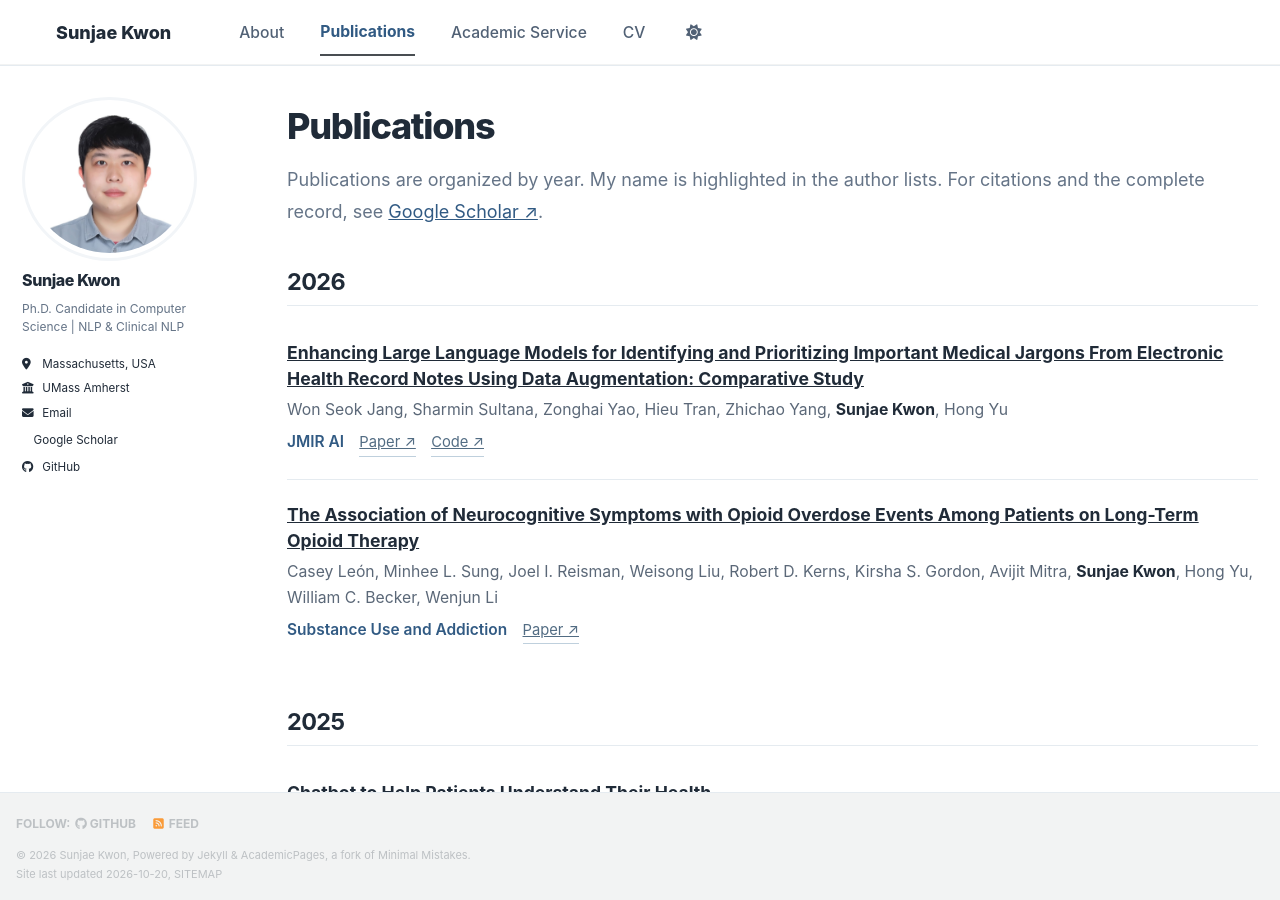
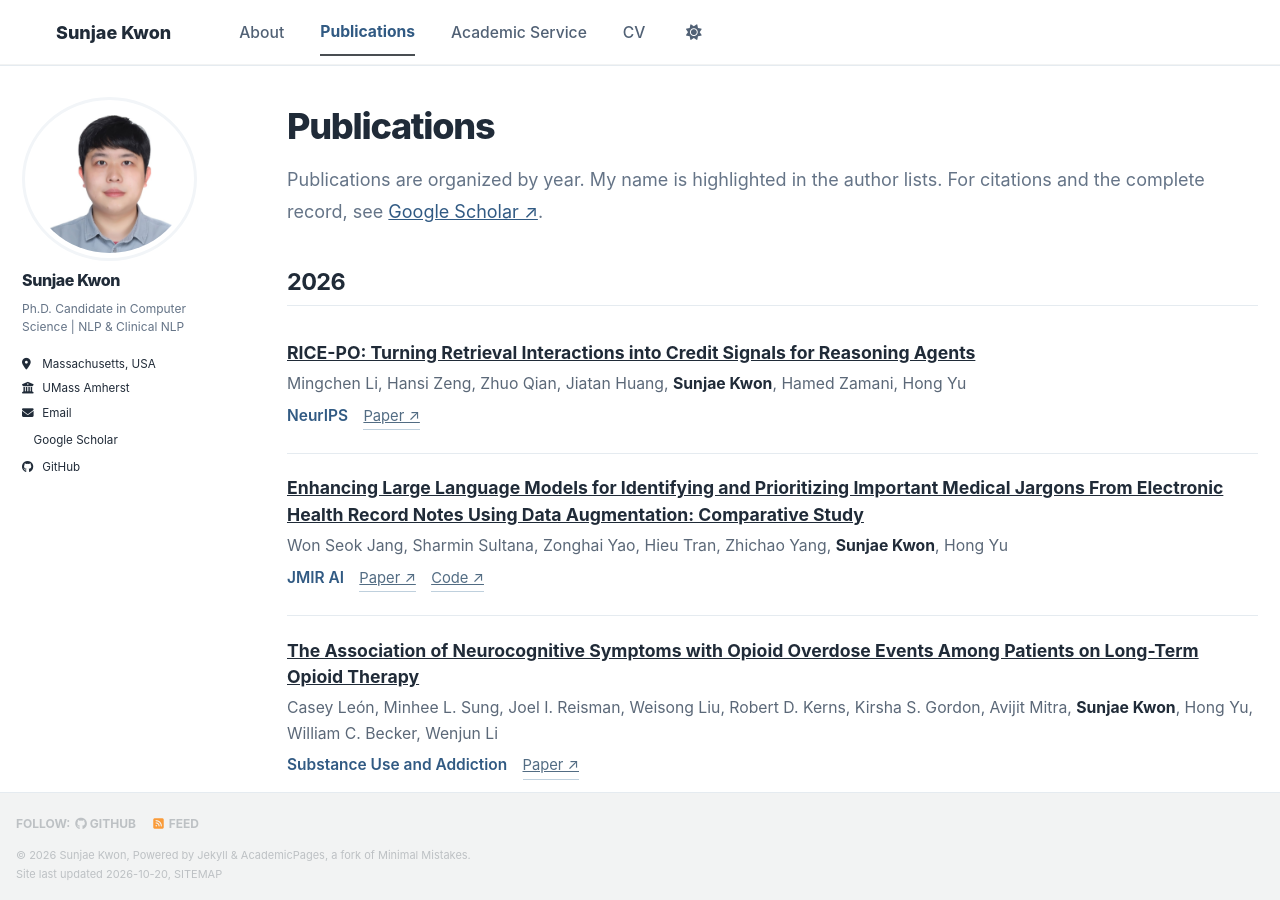
Before and after one commit to soon91jae/soon91jae.github.io, a Jekyll site: the page built from _pages/publications.html, in a window 1280 px wide and 900 px high. Built offline with Jekyll 4.4.1, drawn with Linux system fonts in a browser that asks for light colours; a style sheet for code colours, icons or effects is not loaded.

Commit message:
Restore NeurIPS 2026 RICE-PO and number conference workshop journal papers oldest to newest

```diff
--- a/_data/papers.yml
+++ b/_data/papers.yml
@@ -1,129 +1,185 @@
+- year: 2026
+  title: "RICE-PO: Turning Retrieval Interactions into Credit Signals for Reasoning Agents"
+  authors: "Mingchen Li, Hansi Zeng, Zhuo Qian, Jiatan Huang, Sunjae Kwon, Hamed Zamani, Hong Yu"
+  venue: "NeurIPS"
+  paper: "https://arxiv.org/abs/2605.26352v3"
+  poster: "https://neurips.cc/virtual/2026/loc/atlanta/poster/155818"
+  category: "C"
+  number: "C12"
 - year: 2026
   title: "Enhancing Large Language Models for Identifying and Prioritizing Important Medical Jargons From Electronic Health Record Notes Using Data Augmentation: Comparative Study"
   authors: "Won Seok Jang, Sharmin Sultana, Zonghai Yao, Hieu Tran, Zhichao Yang, Sunjae Kwon, Hong Yu"
   venue: "JMIR AI"
   paper: "https://ai.jmir.org/2026/1/e75561"
   code: "https://github.com/memy85/2024_medicalnote_annotation"
+  category: "J"
+  number: "J5"
 - year: 2026
   title: "The Association of Neurocognitive Symptoms with Opioid Overdose Events Among Patients on Long-Term Opioid Therapy"
   authors: "Casey León, Minhee L. Sung, Joel I. Reisman, Weisong Liu, Robert D. Kerns, Kirsha S. Gordon, Avijit Mitra, Sunjae Kwon, Hong Yu, William C. Becker, Wenjun Li"
   venue: "Substance Use and Addiction"
   paper: "https://doi.org/10.1177/29767342261443858"
+  category: "J"
+  number: "J4"
 - year: 2025
   title: "Chatbot to Help Patients Understand Their Health"
   authors: "Won Seok Jang, Hieu Tran, Manav Shaileshkumar Mistry, Sai Kiran Gandluri, Yifan Zhang, Sharmin Sultana, Sunjae Kwon, Yuan Zhang, Zonghai Yao, Hong Yu"
   venue: "Findings of EMNLP"
   paper: "https://aclanthology.org/2025.findings-emnlp.351/"
+  category: "C"
+  number: "C11"
 - year: 2025
   title: "DischargeSim: A Simulation Benchmark for Educational Doctor–Patient Communication at Discharge"
   authors: "Zonghai Yao, Michael Sun, Won Seok Jang, Sunjae Kwon, Soie Kwon, Hong Yu"
   venue: "EMNLP"
   paper: "https://aclanthology.org/2025.emnlp-main.546/"
+  category: "C"
+  number: "C10"
 - year: 2025
   title: "Occurrence of Opioid Related Neurocognitive Symptoms Associated with Long-Term Opioid Therapy"
   authors: "Casey León, Minhee L. Sung, Joel I. Reisman, Weisong Liu, Robert D. Kerns, Kirsha S. Gordon, Avijit Mitra, Sunjae Kwon, Hong Yu, William C. Becker, Wenjun Li"
   venue: "The Clinical Journal of Pain"
   paper: "https://pubmed.ncbi.nlm.nih.gov/39682036/"
+  category: "J"
+  number: "J3"
 - year: 2024
   title: "ODD: A Benchmark Dataset for the Natural Language Processing Based Opioid Related Aberrant Behavior Detection"
   authors: "Sunjae Kwon, Xun Wang, Weisong Liu, Emily Druhl, Minhee Sung, Joel Reisman, Wenjun Li, Robert Kerns, William Becker, Hong Yu"
   venue: "NAACL"
   paper: "https://aclanthology.org/2024.naacl-long.244/"
   code: "https://github.com/soon91jae/ORAB_MIMIC"
+  category: "C"
+  number: "C9"
 - year: 2024
   title: "README: Bridging Medical Jargon and Lay Understanding for Patient Education Through Data-Centric NLP"
   authors: "Zonghai Yao, Nandyala Siddharth Kantu, Guanghao Wei, Hieu Tran, Zhangqi Duan, Sunjae Kwon, Zhichao Yang, Hong Yu"
   venue: "Findings of EMNLP"
   paper: "https://aclanthology.org/2024.findings-emnlp.737/"
   code: "https://github.com/zonghai-yao/NoteAid-README"
+  category: "C"
+  number: "C8"
 - year: 2024
   title: "ClinicalMamba: A Generative Clinical Language Model on Longitudinal Clinical Notes"
   authors: "Zhichao Yang, Avijit Mitra, Sunjae Kwon, Hong Yu"
   venue: "ClinicalNLP at NAACL"
   paper: "https://aclanthology.org/2024.clinicalnlp-1.5/"
   code: "https://github.com/whaleloops/ClinicalMamba"
+  category: "W"
+  number: "W8"
 - year: 2024
   title: "UMass-BioNLP at MEDIQA-M3G 2024: DermPrompt - A Systematic Exploration of Prompt Engineering with GPT-4V for Dermatological Diagnosis"
   authors: "Parth Vashisht, Abhilasha Lodha, Mukta Maddipatla, Zonghai Yao, Avijit Mitra, Zhichao Yang, Sunjae Kwon, Junda Wang, Hong Yu"
   venue: "ClinicalNLP at NAACL"
   paper: "https://aclanthology.org/2024.clinicalnlp-1.50/"
+  category: "W"
+  number: "W7"
 - year: 2024
   title: "Blocks Architecture (BloArk): Efficient, Cost-Effective, and Incremental Dataset Architecture for Wikipedia Revision History"
   authors: "Lingxi Li, Zonghai Yao, Sunjae Kwon, Hong Yu"
   venue: "Workshop on Advancing NLP for Wikipedia"
   paper: "https://aclanthology.org/2024.wikinlp-1.16/"
+  category: "W"
+  number: "W6"
 - year: 2024
   title: "Is It Safe to Cross? Interpretable Risk Assessment with GPT-4V for Safety-Aware Street Crossing"
   authors: "Hochul Hwang, Sunjae Kwon, Yekyung Kim, Donghyun Kim"
   venue: "Ubiquitous Robots · Best Paper Award Finalist"
   paper: "https://ieeexplore.ieee.org/document/10597464"
+  category: "C"
+  number: "C7"
 - year: 2023
   title: "Vision Meets Definitions: Unsupervised Visual Word Sense Disambiguation Incorporating Gloss Information"
   authors: "Sunjae Kwon, Rishabh Garodia, Minhwa Lee, Zhichao Yang, Hong Yu"
   venue: "ACL"
   paper: "https://aclanthology.org/2023.acl-long.88/"
   code: "https://github.com/soon91jae/UVWSD"
+  category: "C"
+  number: "C6"
 - year: 2023
   title: "CR-COPEC: Causal Rationale of Corporate Performance Changes to learn from Financial Reports"
   authors: "Ye Eun Chun, Sunjae Kwon, Kyunghwan Sohn, Nakwon Sung, Junyoup Lee, Byoung Ki Seo, Kevin Compher, Seung-won Hwang, Jaesik Choi"
   venue: "Findings of EMNLP"
   paper: "https://aclanthology.org/2023.findings-emnlp.26/"
   code: "https://github.com/CR-COPEC/CR-COPEC"
+  category: "C"
+  number: "C5"
 - year: 2023
   title: "Multi-label Few-shot ICD Coding as Autoregressive Generation with Prompt"
   authors: "Zhichao Yang, Sunjae Kwon, Zonghai Yao, Hong Yu"
   venue: "AAAI · Oral"
   paper: "https://ojs.aaai.org/index.php/AAAI/article/view/25668"
+  category: "C"
+  number: "C4"
 - year: 2022
   title: "MedJEx: A Medical Jargon Extraction Model with Wiki's Hyperlink Span and Contextualized Masked Language Model Score"
   authors: "Sunjae Kwon, Zonghai Yao, Harmon Jordan, David Levy, Brian Corner, Hong Yu"
   venue: "EMNLP"
   paper: "https://aclanthology.org/2022.emnlp-main.805/"
+  category: "C"
+  number: "C3"
 - year: 2021
   title: "Word Sense Disambiguation Based on Context Selection Using Knowledge-Based Word Similarity"
   authors: "Sunjae Kwon, Dongsuk Oh, Youngjoong Ko"
   venue: "Information Processing & Management"
   paper: "https://doi.org/10.1016/j.ipm.2021.102551"
+  category: "J"
+  number: "J2"
 - year: 2021
   title: "The Global Banking Standards QA Dataset (GBS-QA)"
   authors: "Kyunghwan Sohn, Sunjae Kwon, Jaesik Choi"
   venue: "EcoNLP at EMNLP"
   paper: "https://aclanthology.org/2021.econlp-1.3/"
+  category: "W"
+  number: "W5"
 - year: 2020
   title: "Why Do Masked Neural Language Models Still Need Commonsense Repositories to Handle Semantic Variations in Question Answering?"
   authors: "Sunjae Kwon, Cheongwoong Kang, Jiyeon Han, Jaesik Choi"
   venue: "RCQA at AAAI · Oral"
   paper: "https://rcqa-ws.github.io/papers/paper2.pdf"
+  category: "W"
+  number: "W4"
 - year: 2019
   title: "Effective Vector Representation for the Korean Named-Entity Recognition"
   authors: "Sunjae Kwon, Youngjoong Ko, Jungyun Seo"
   venue: "Pattern Recognition Letters"
   paper: "https://doi.org/10.1016/j.patrec.2018.11.019"
   code: "https://github.com/soon91jae/Korean-End2End-Named-entity-Recognition"
+  category: "J"
+  number: "J1"
 - year: 2018
   title: "Word Sense Disambiguation Based on Word Similarity Calculation Using Word Vector Representation from a Knowledge-Based Graph"
   authors: "Dongsuk O, Sunjae Kwon, Kyungsun Kim, Youngjoong Ko"
   venue: "COLING"
   paper: "https://aclanthology.org/C18-1229/"
+  category: "C"
+  number: "C2"
 - year: 2017
   title: "A Robust Named-Entity Recognition System Using Syllable Bigram Embedding with Eojeol Prefix Information"
   authors: "Sunjae Kwon, Youngjoong Ko, Jungyun Seo"
   venue: "CIKM"
   paper: "https://doi.org/10.1145/3132847.3133105"
   code: "https://github.com/soon91jae/Korean-End2End-Named-entity-Recognition"
+  category: "C"
+  number: "C1"
 - year: 2017
   title: "A Method to Generate a Machine-Labeled Data for Biomedical Named Entity Recognition with Various Sub-domains"
   authors: "Juae Kim, Sunjae Kwon, Youngjoong Ko, Jungyun Seo"
   venue: "DDDSM at IJCNLP"
   paper: "https://aclanthology.org/W17-5807/"
+  category: "W"
+  number: "W3"
 - year: 2017
   title: "UNIST SAIL System for TAC 2017 Cold Start Slot Filling"
   authors: "Seongwoo Lim, Sunjae Kwon, Sehyun Lee, Jaesik Choi"
   venue: "TAC"
   paper: "https://tac.nist.gov/publications/2017/participant.papers/TAC2017.UNIST_SAIL.proceedings.pdf"
+  category: "W"
+  number: "W2"
 - year: 2016
   title: "KSAnswer: Question-Answering System of Kangwon National University and Sogang University in the 2016 BioASQ Challenge"
   authors: "Hyeon-gu Lee, Minkyoung Kim, Harksoo Kim, Juae Kim, Sunjae Kwon, Jungyun Seo, Yi-reun Kim, Jung-Kyu Choi"
   venue: "BioASQ at ACL"
 
   paper: "https://aclanthology.org/W16-3106/"
+  category: "W"
+  number: "W1"
```
